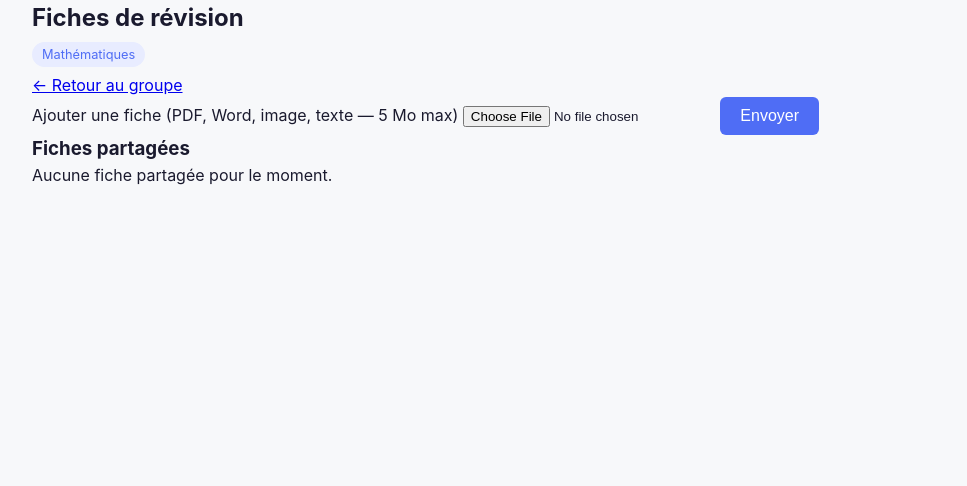
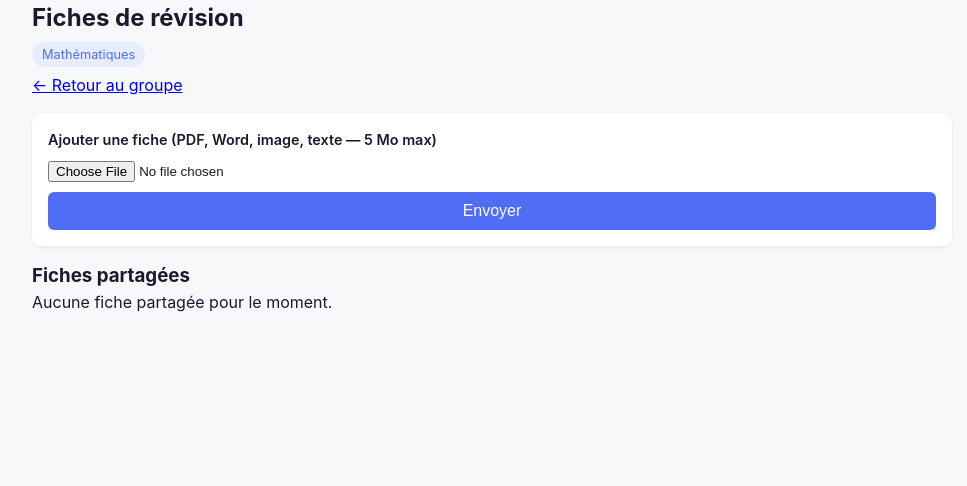
Before and after one commit to armel-tle/site-revision, a Flask app: page /groupes/1/fiches in a window 1280 px wide. Shown: the part 61-547 px from the top of the page, without its empty margins (148-1115 px from the left). Run offline with Flask 3, Linux system fonts and the light colour scheme; a user stored in the database is signed in; data comes from the database, SQL or seed files in the repository; data that the repository does not hold is empty.

Commit message:
Add styles for formulaire and carte components
Added styles for forms and cards in the application.

```diff
--- a/static/style.css
+++ b/static/style.css
@@ -270,3 +270,43 @@ footer {
     font-size: 0.8rem;
     color: #888;
 }
+
+.formulaire-fiche {
+    background: #fff;
+    padding: 16px;
+    border-radius: 10px;
+    box-shadow: 0 1px 4px rgba(0,0,0,0.08);
+    display: flex;
+    flex-direction: column;
+    gap: 10px;
+    margin: 16px 0;
+}
+
+.formulaire-fiche label {
+    font-weight: 600;
+    font-size: 0.9rem;
+}
+
+.liste-fiches {
+    display: flex;
+    flex-direction: column;
+    gap: 10px;
+    margin-top: 12px;
+}
+
+.carte-fiche {
+    background: #fff;
+    padding: 14px 16px;
+    border-radius: 8px;
+    box-shadow: 0 1px 4px rgba(0,0,0,0.08);
+    display: flex;
+    justify-content: space-between;
+    align-items: center;
+    flex-wrap: wrap;
+    gap: 10px;
+}
+
+.info-fiche {
+    font-size: 0.8rem;
+    color: #888;
+}
```
